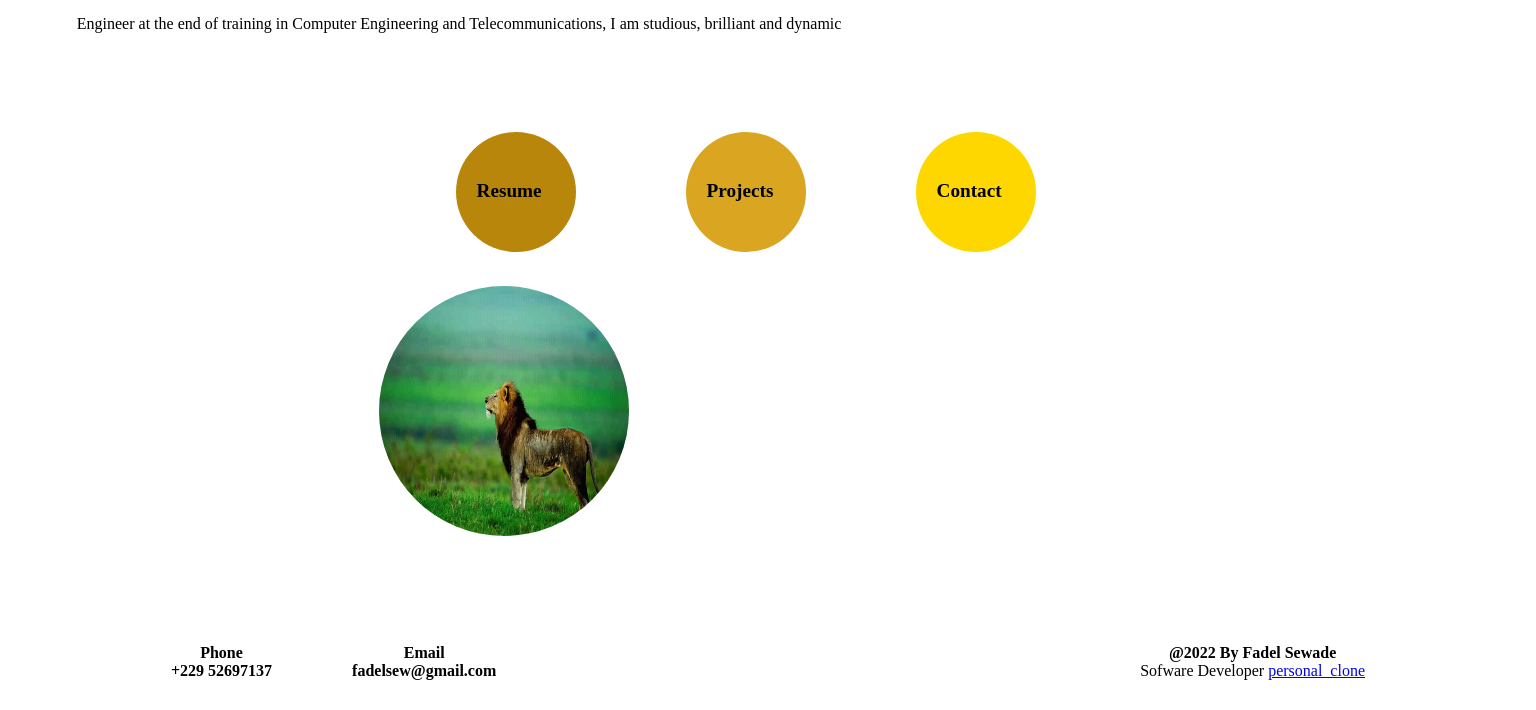
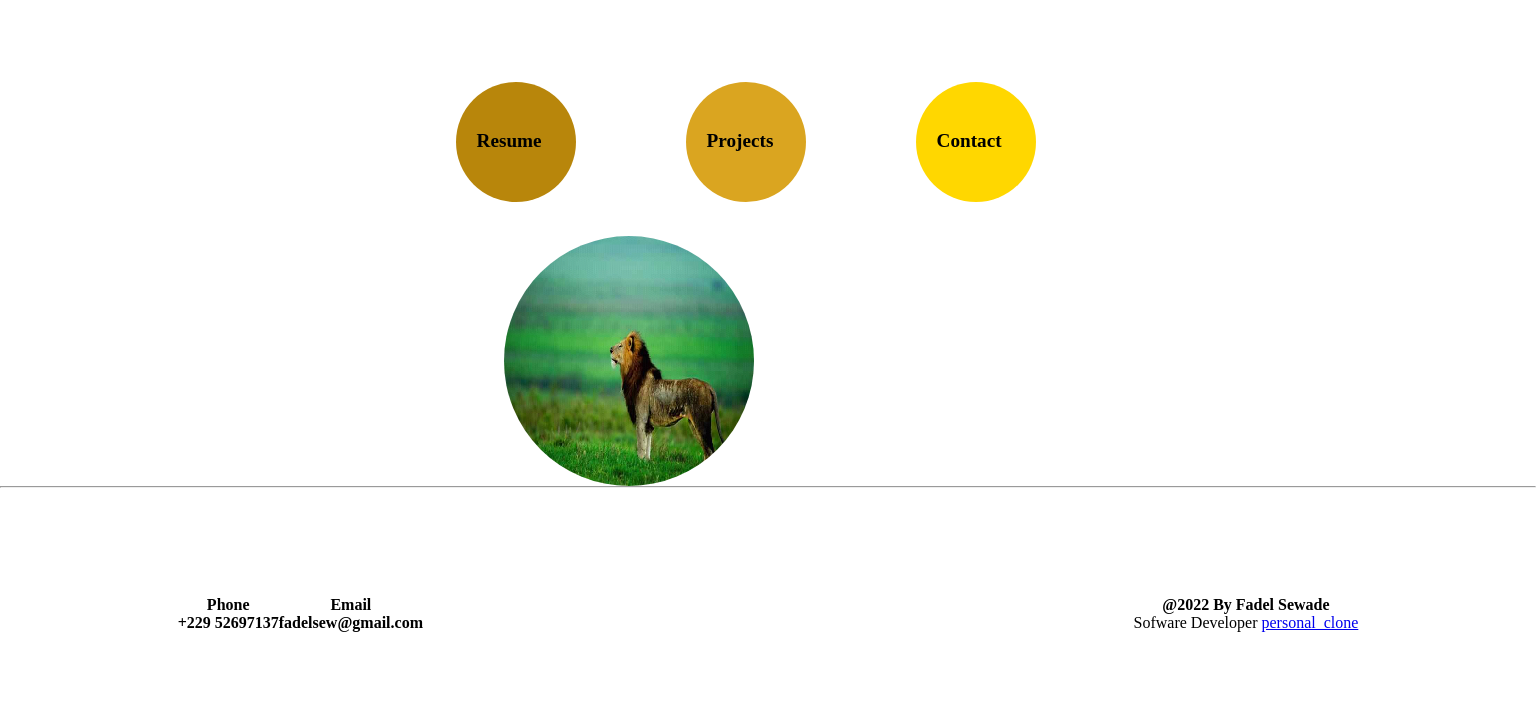
Before and after one commit to fadelsew02/HomeCv, a plain HTML site: page index.html in a window 1536 px wide. Shown: the part 220-930 px from the top of the page. After the commit the page ends 852 px from the top, so only its background shows below. Drawn offline with Linux system fonts and the light colour scheme.

Commit message:
Modification apportée le 20/12/2022

```diff
--- a/index.html
+++ b/index.html
@@ -43,6 +43,7 @@
             </div>
         </div>
     </section>
+    <hr>
     <footer>
         <div class="prempart">
             <div class="princ">
--- a/style.css
+++ b/style.css
@@ -91,6 +91,12 @@ section div h1{
     align-items: center;
 }
 
+.contain1{
+    display:flex;
+    justify-content:center;
+    align-items: center;
+}
+
 .contain .se{
     background-color :darkgoldenrod ;
     width : 120px ;
@@ -139,14 +145,14 @@ img{
 }
 
 footer{
-    margin:30px;
+    margin:30px ;
     display: flex;
     justify-content: space-around;
 }
 
 footer div span{
     font-weight: bold;
-    margin-top: 10px;
+    /* margin-top: 10px; */
 }
 
 footer div{
@@ -162,10 +168,10 @@ footer div{
         width: 100%;
     }
     section{
-        margin-left: -5%;
+        margin: 0 0 0 -5%;
     }
     footer{
-        margin-top: 7%;
+        margin: 7% 0 0 0;
     }
     .prempart{
         display: flex;
@@ -174,10 +180,10 @@ footer div{
     img{
         height: 300px;
         width: 300px;
-        margin-top: 10%;
+        margin: 10% 0 0 0;
     }
     .princ{
-        margin-right: 80px;
+        margin-right: 0 80px 0 0;
     }
     .cont{
         margin: 2% 0 0 0;
@@ -309,7 +315,7 @@ footer div{
 
     footer{
         display: grid;
-        margin:50px 0 10px 85px;
+        margin:150px 0 10px 85px;
     }
 
     .prempart{
@@ -437,7 +443,7 @@ footer div{
 
     footer{
         display: grid;
-        margin:100px 0 10px 70px;
+        margin:500px 0 10px 70px;
     }
 
     .prempart{
```
